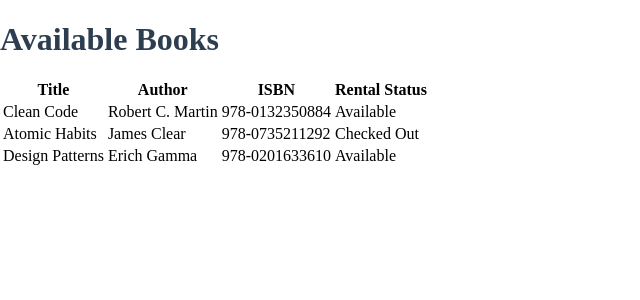
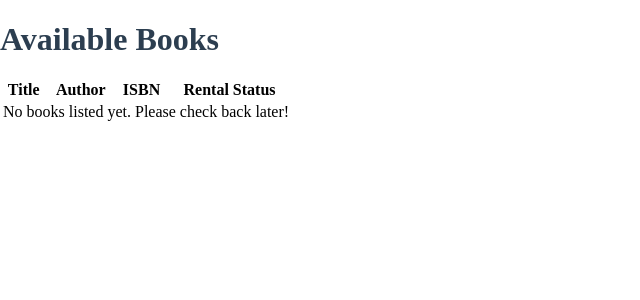
Before and after one commit to Cmier04/CaZa-s-Library, a Flask app: page /listing_member in a window 1280 px wide. Shown: the part 64-364 px from the top of the page, without its empty margins (0-640 px from the left). Run offline with Flask 3, Linux system fonts and the light colour scheme.

Commit message:
Update listing_member.html

```diff
--- a/frontend/templates/listing_member.html
+++ b/frontend/templates/listing_member.html
@@ -4,6 +4,8 @@
 {% block content %}
 <div class="booklist-container">
   <h1>Available Books</h1>
+
+  {# Later this can be replaced with: {% if books %} #}
   <table class="book-table">
     <thead>
       <tr>
@@ -15,24 +17,10 @@
     </thead>
     <tbody>
       <tr>
-        <td>Clean Code</td>
-        <td>Robert C. Martin</td>
-        <td>978-0132350884</td>
-        <td>Available</td>
-      </tr>
-      <tr>
-        <td>Atomic Habits</td>
-        <td>James Clear</td>
-        <td>978-0735211292</td>
-        <td>Checked Out</td>
-      </tr>
-      <tr>
-        <td>Design Patterns</td>
-        <td>Erich Gamma</td>
-        <td>978-0201633610</td>
-        <td>Available</td>
+        <td colspan="4" class="no-books">No books listed yet. Please check back later!</td>
       </tr>
     </tbody>
   </table>
+  {# {% else %} <p class="no-books">No books available.</p> {% endif %} #}
 </div>
 {% endblock %}
```
